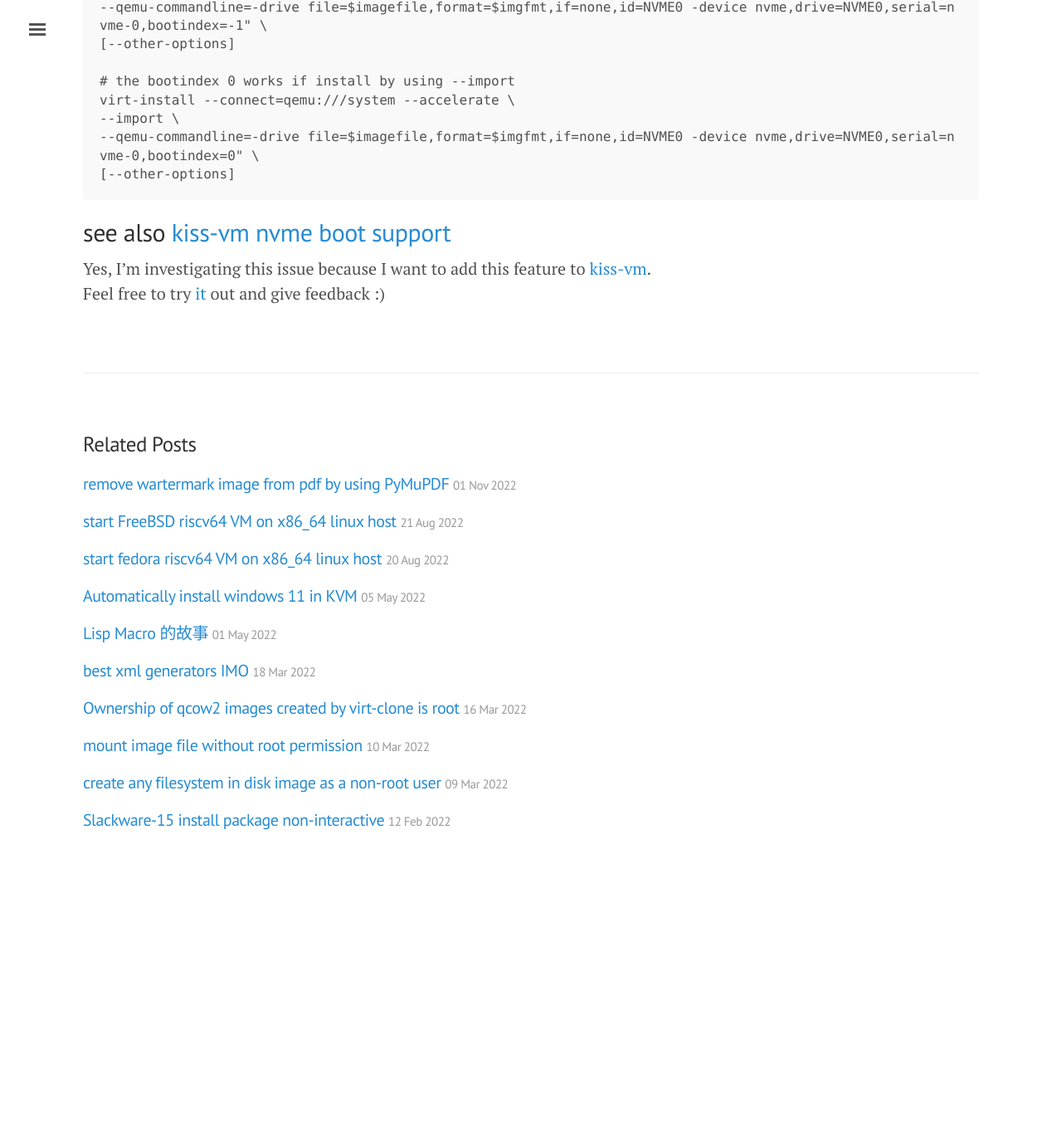
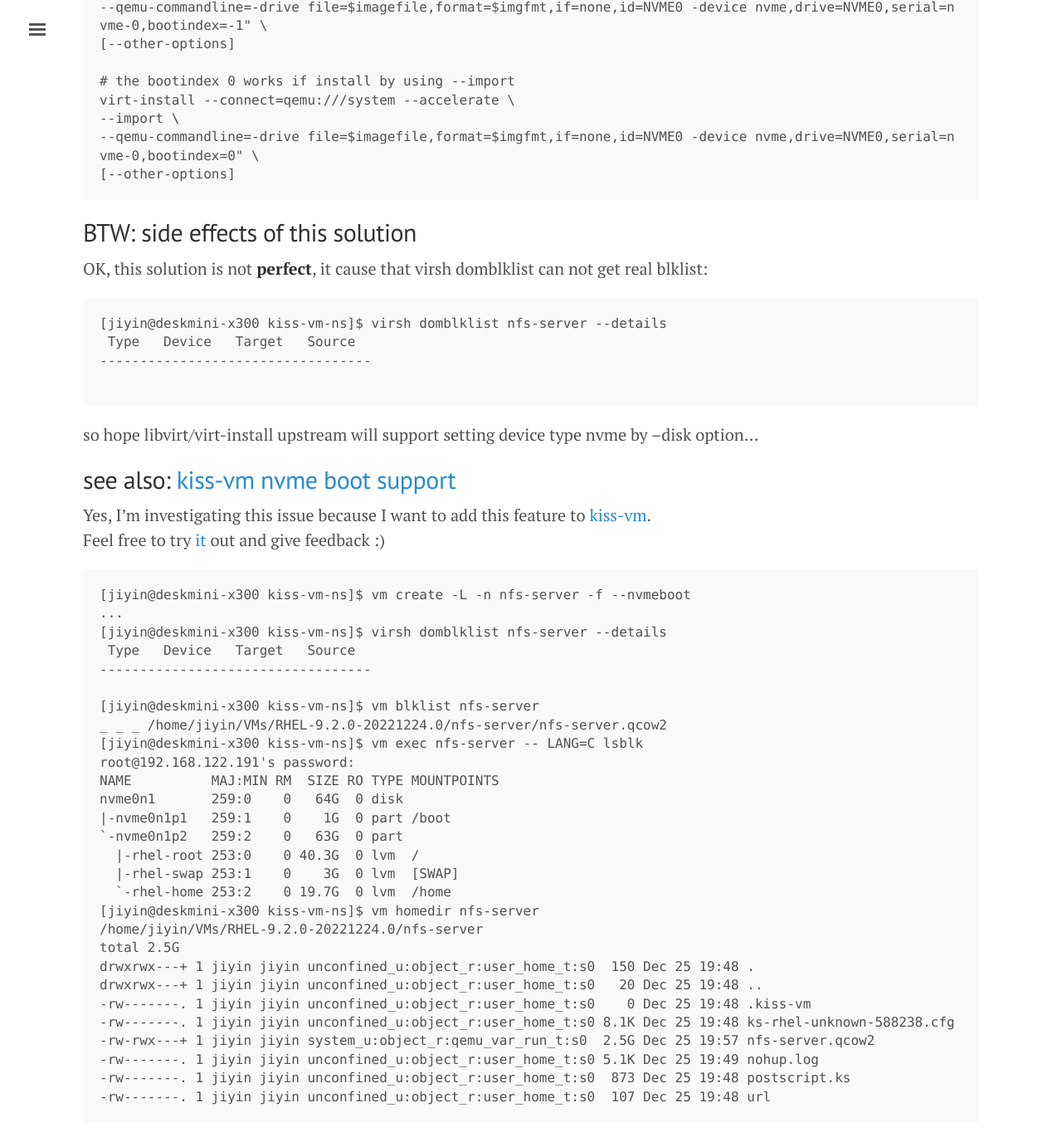
Before and after one commit to tcler/tcler.github.io, a Jekyll site: the page built from _posts/2022-12-25-virt-install-boot-from-nvme-device.md, in a window 1280 px wide and 1400 px high, scrolled down 778 px. Shown: the top 1370 px of the window at 83% size. Built offline with Jekyll 4.4.1, drawn with Linux system fonts in a browser that asks for light colours; before the commit the page ends 1839 px from its top, so only the background shows below that; some of the changed text lies outside the part shown.

Commit message:
Create 2022-12-25-virt-install-boot-from-nvme-device.md

````diff
--- a/_posts/2022-12-25-virt-install-boot-from-nvme-device.md
+++ b/_posts/2022-12-25-virt-install-boot-from-nvme-device.md
@@ -28,6 +28,47 @@ virt-install --connect=qemu:///system --accelerate \
 [--other-options]
 ```
 
-## see also [kiss-vm nvme boot support](https://github.com/tcler/kiss-vm-ns/commit/3f006316a9702803fe8cd903e0a152c85743b323)
+## BTW: side effects of this solution
+OK, this solution is not **perfect**, it cause that virsh domblklist can not get real blklist:
+```
+[jiyin@deskmini-x300 kiss-vm-ns]$ virsh domblklist nfs-server --details
+ Type   Device   Target   Source
+----------------------------------
+
+```
+so hope libvirt/virt-install upstream will support setting device type nvme by --disk option...
+
+
+## see also: [kiss-vm nvme boot support](https://github.com/tcler/kiss-vm-ns/commit/3f006316a9702803fe8cd903e0a152c85743b323)
 Yes, I'm investigating this issue because I want to add this feature to [kiss-vm](https://github.com/tcler/kiss-vm-ns#kiss-vm).
 Feel free to try [it](https://github.com/tcler/kiss-vm-ns#kiss-vm) out and give feedback :)
+```
+[jiyin@deskmini-x300 kiss-vm-ns]$ vm create -L -n nfs-server -f --nvmeboot
+...
+[jiyin@deskmini-x300 kiss-vm-ns]$ virsh domblklist nfs-server --details
+ Type   Device   Target   Source
+----------------------------------
+
+[jiyin@deskmini-x300 kiss-vm-ns]$ vm blklist nfs-server
+_ _ _ /home/jiyin/VMs/RHEL-9.2.0-20221224.0/nfs-server/nfs-server.qcow2
+[jiyin@deskmini-x300 kiss-vm-ns]$ vm exec nfs-server -- LANG=C lsblk
+root@192.168.122.191's password:
+NAME          MAJ:MIN RM  SIZE RO TYPE MOUNTPOINTS
+nvme0n1       259:0    0   64G  0 disk
+|-nvme0n1p1   259:1    0    1G  0 part /boot
+`-nvme0n1p2   259:2    0   63G  0 part
+  |-rhel-root 253:0    0 40.3G  0 lvm  /
+  |-rhel-swap 253:1    0    3G  0 lvm  [SWAP]
+  `-rhel-home 253:2    0 19.7G  0 lvm  /home
+[jiyin@deskmini-x300 kiss-vm-ns]$ vm homedir nfs-server
+/home/jiyin/VMs/RHEL-9.2.0-20221224.0/nfs-server
+total 2.5G
+drwxrwx---+ 1 jiyin jiyin unconfined_u:object_r:user_home_t:s0  150 Dec 25 19:48 .
+drwxrwx---+ 1 jiyin jiyin unconfined_u:object_r:user_home_t:s0   20 Dec 25 19:48 ..
+-rw-------. 1 jiyin jiyin unconfined_u:object_r:user_home_t:s0    0 Dec 25 19:48 .kiss-vm
+-rw-------. 1 jiyin jiyin unconfined_u:object_r:user_home_t:s0 8.1K Dec 25 19:48 ks-rhel-unknown-588238.cfg
+-rw-rwx---+ 1 jiyin jiyin system_u:object_r:qemu_var_run_t:s0  2.5G Dec 25 19:57 nfs-server.qcow2
+-rw-------. 1 jiyin jiyin unconfined_u:object_r:user_home_t:s0 5.1K Dec 25 19:49 nohup.log
+-rw-------. 1 jiyin jiyin unconfined_u:object_r:user_home_t:s0  873 Dec 25 19:48 postscript.ks
+-rw-------. 1 jiyin jiyin unconfined_u:object_r:user_home_t:s0  107 Dec 25 19:48 url
+```
````
Also changed, not shown: other parts of _posts/2022-12-25-virt-install-boot-from-nvme-device.md (+1 -1 lines).
